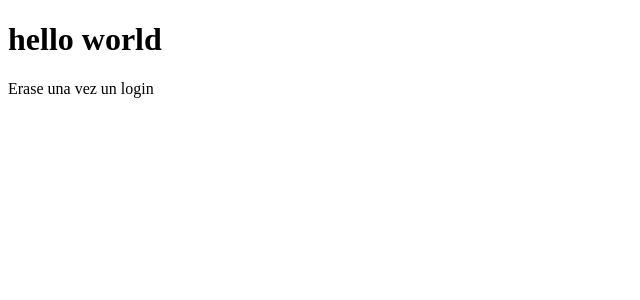
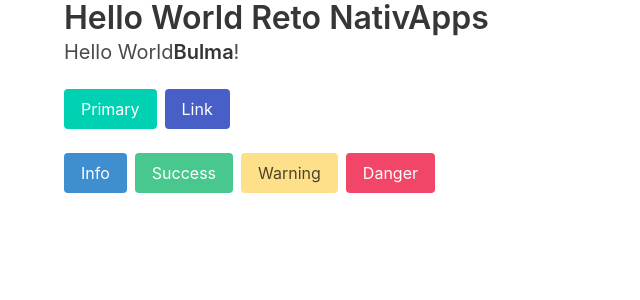
Before and after one commit to anderdavid/loginReact, a React (Create React App) app: page / in a window 1280 px wide. Shown: the top 300 px of the page, without its empty margins (0-640 px from the left). Built offline with nearby package versions, Linux system fonts and the light colour scheme.

Commit message:
Se instala bulma

```diff
--- a/package.json
+++ b/package.json
@@ -6,6 +6,7 @@
     "@testing-library/jest-dom": "^5.14.1",
     "@testing-library/react": "^11.2.7",
     "@testing-library/user-event": "^12.8.3",
+    "bulma": "^0.9.3",
     "react": "^17.0.2",
     "react-dom": "^17.0.2",
     "react-scripts": "4.0.3",
--- a/src/App.js
+++ b/src/App.js
@@ -1,12 +1,25 @@
-import logo from './logo.svg';
-import './App.css';
-import Login from './components/login';
+import React from 'react';
 
 function App() {
   return (
-    <div>
-      <h1>hello world</h1>
-      <Login/>
+    <div className="container">
+      <h1 className="title">
+        Hello World Reto NativApps
+      </h1>
+      <p className="subtitle">
+        Hello World<strong>Bulma</strong>!
+      </p>
+      <div class="buttons">
+      <button class="button is-primary">Primary</button>
+      <button class="button is-link">Link</button>
+    </div>
+
+      <div class="buttons">
+        <button class="button is-info">Info</button>
+        <button class="button is-success">Success</button>
+        <button class="button is-warning">Warning</button>
+        <button class="button is-danger">Danger</button>
+      </div>
     </div>
   );
 }
--- a/src/index.js
+++ b/src/index.js
@@ -1,6 +1,7 @@
 import React from 'react';
 import ReactDOM from 'react-dom';
-import './index.css';
+/* import './index.css'; */
+import 'bulma/css/bulma.css'
 import App from './App';
 import reportWebVitals from './reportWebVitals';
 
```
Also changed, not shown: 1 other file (tests, documents, lock files or other folders).
